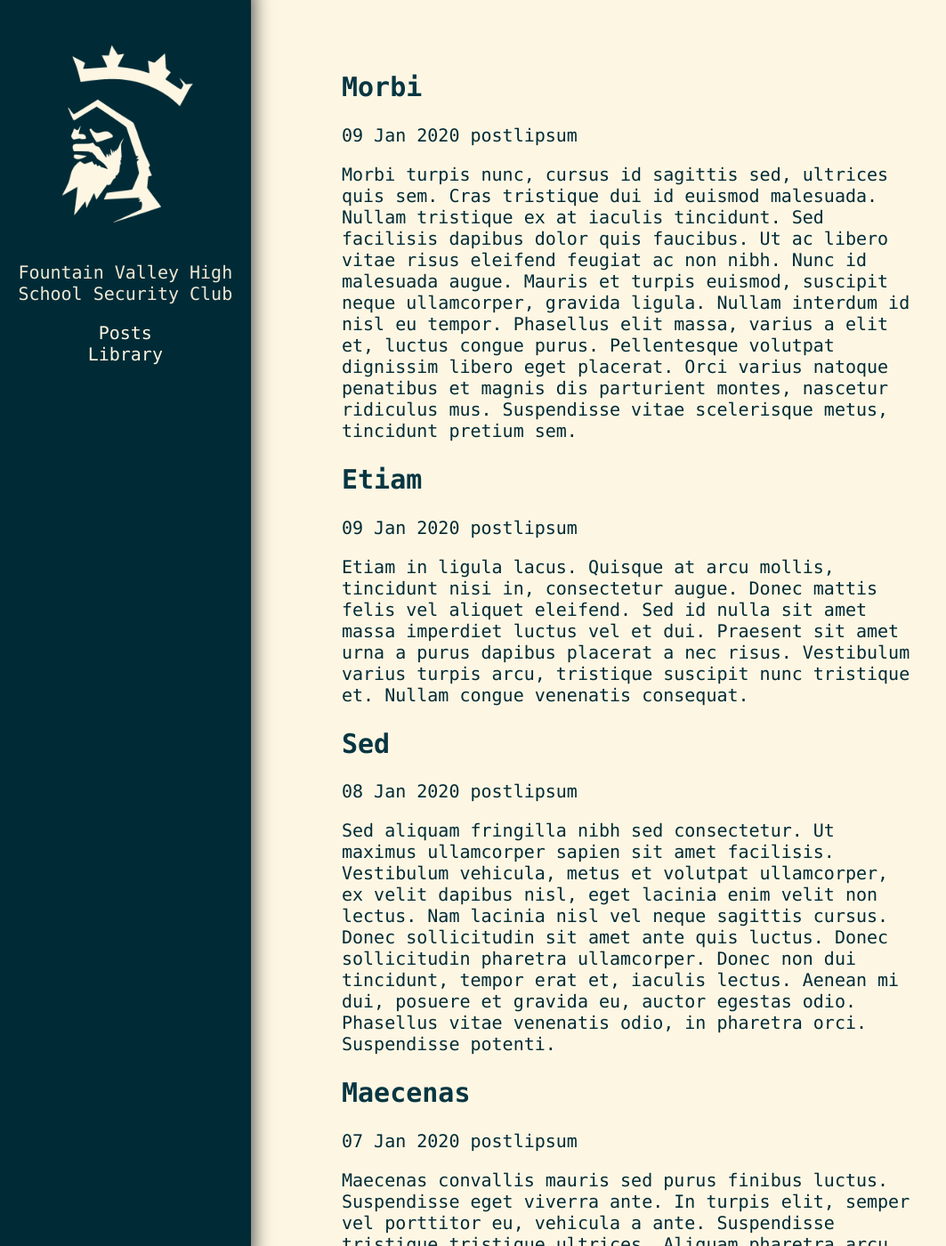
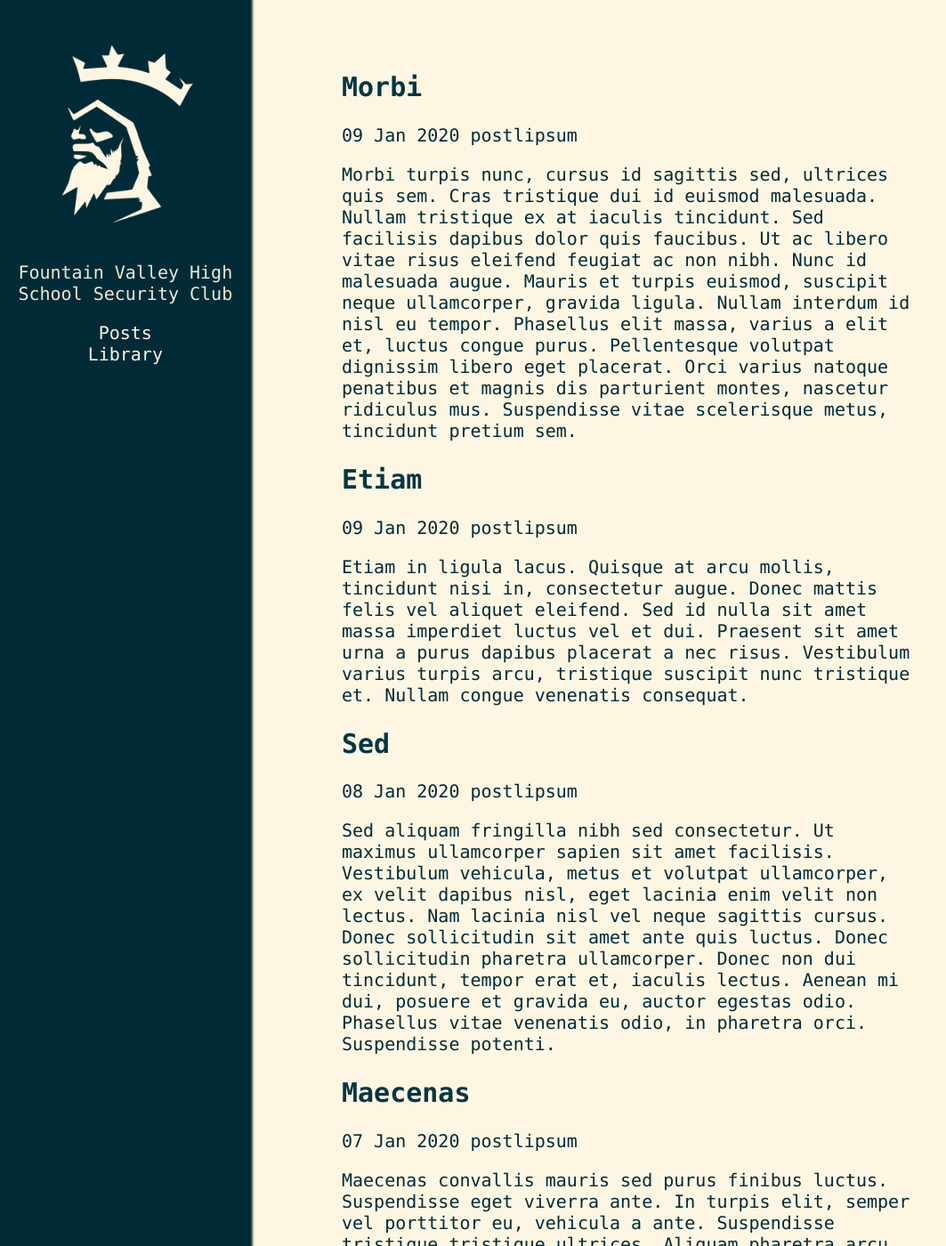
Before and after one commit to FVHSsec/fvhssec.github.io, a Jekyll site: the page built from index.md, in a window 1280 px wide and 1400 px high. Shown: the whole window at 89% size, without its empty margins (0-1063 px from the left). Built offline with Jekyll 4.4.1, drawn with Linux system fonts in a browser that asks for light colours.

Commit message:
Shadow updated

```diff
--- a/assets/css/overlay.css
+++ b/assets/css/overlay.css
@@ -17,7 +17,7 @@
 
     background-color : var(--sol-base03);
     color : var(--sol-base3);
-    box-shadow : -13px 0px 20px 15px #444444;
+    box-shadow : 0px 0px 2px 2px #444444;
 
     position : fixed;
 
```
